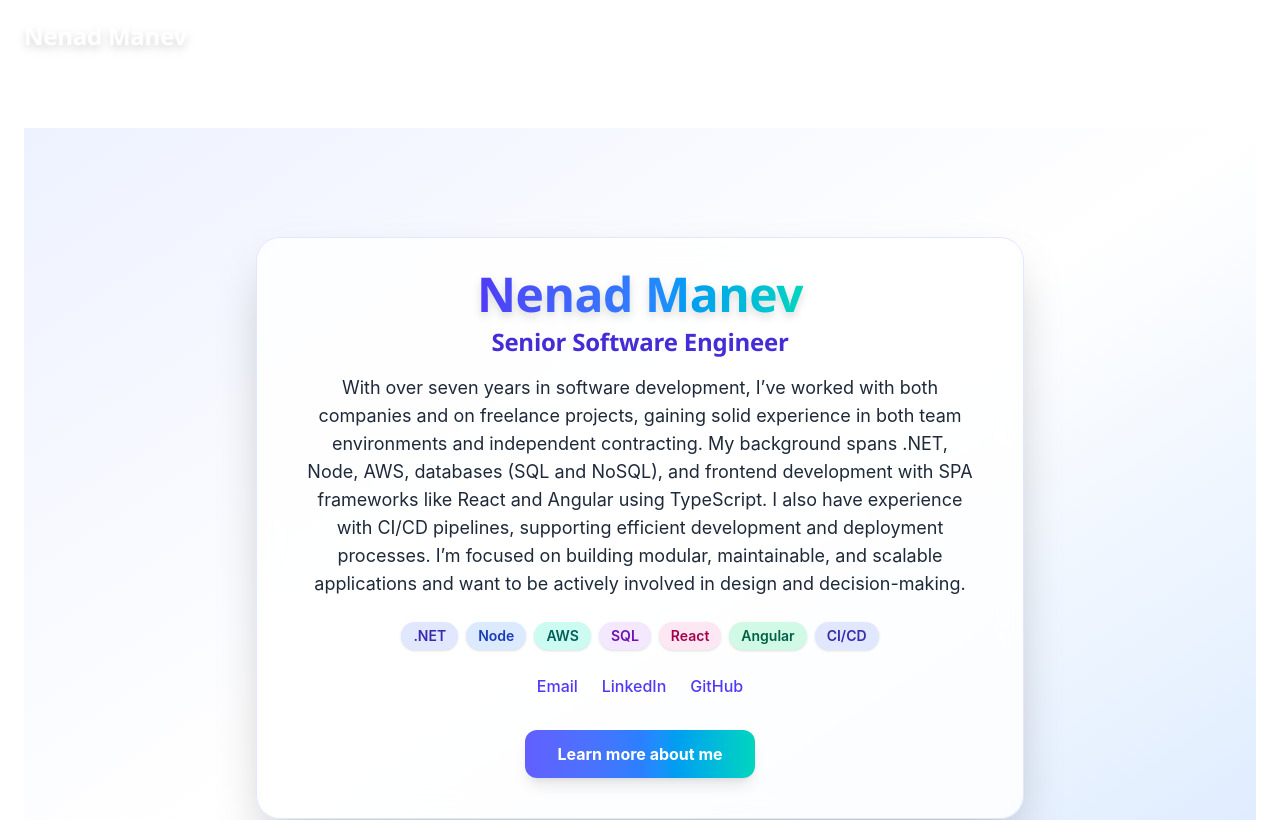
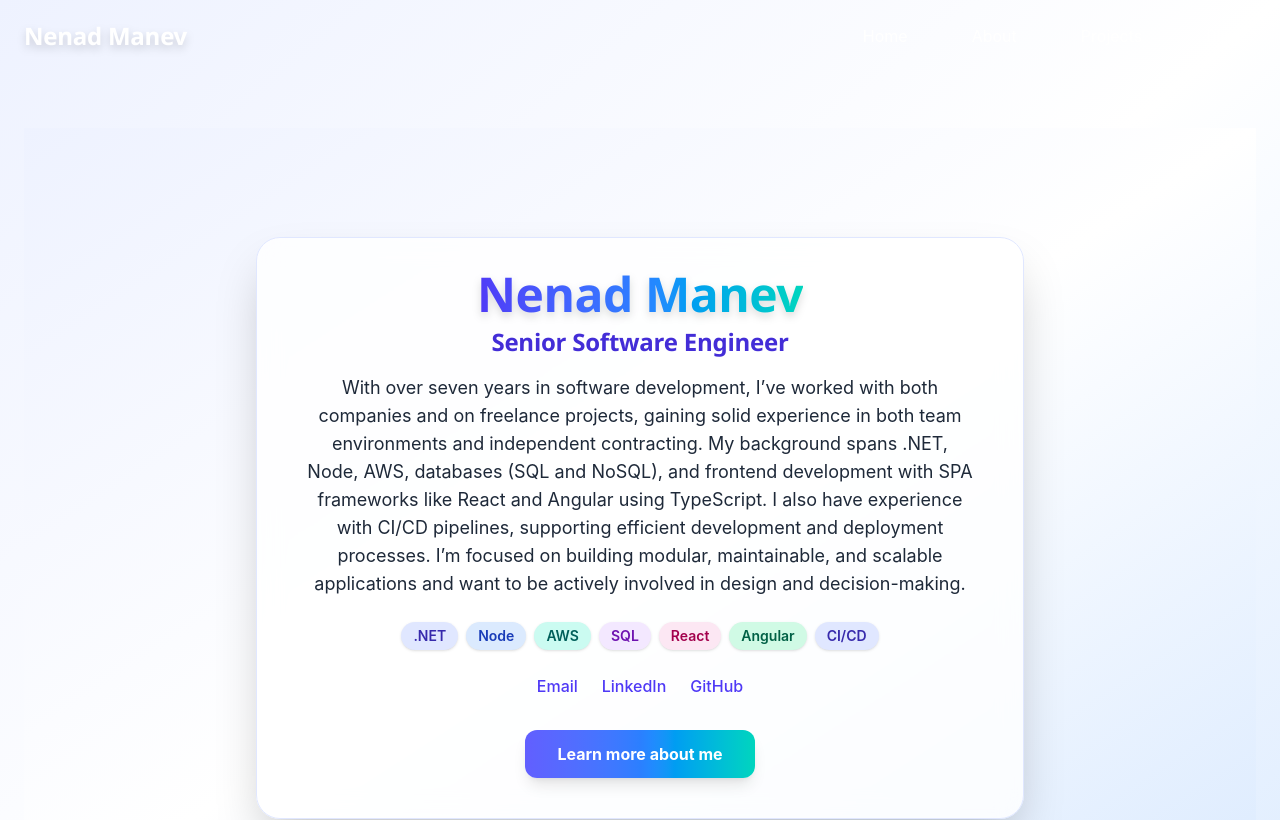
Before and after one commit to ManevN/portfolio-website, a Next.js app in the folder my-portfolio/: page / in a window 1280 px wide. Shown: the top 820 px of the page. Built offline with nearby package versions, Linux system fonts and the light colour scheme.

Commit message:
refactor: clarify background styling in globals.css

```diff
--- a/my-portfolio/src/app/globals.css
+++ b/my-portfolio/src/app/globals.css
@@ -14,8 +14,9 @@
   }
 }
 
+
 body {
-  background: var(--background);
+  /* background is set via Tailwind class in layout.tsx for site-wide gradient */
   color: var(--foreground);
   font-family: 'Inter', 'Segoe UI', Arial, Helvetica, sans-serif;
   min-height: 100vh;
```
